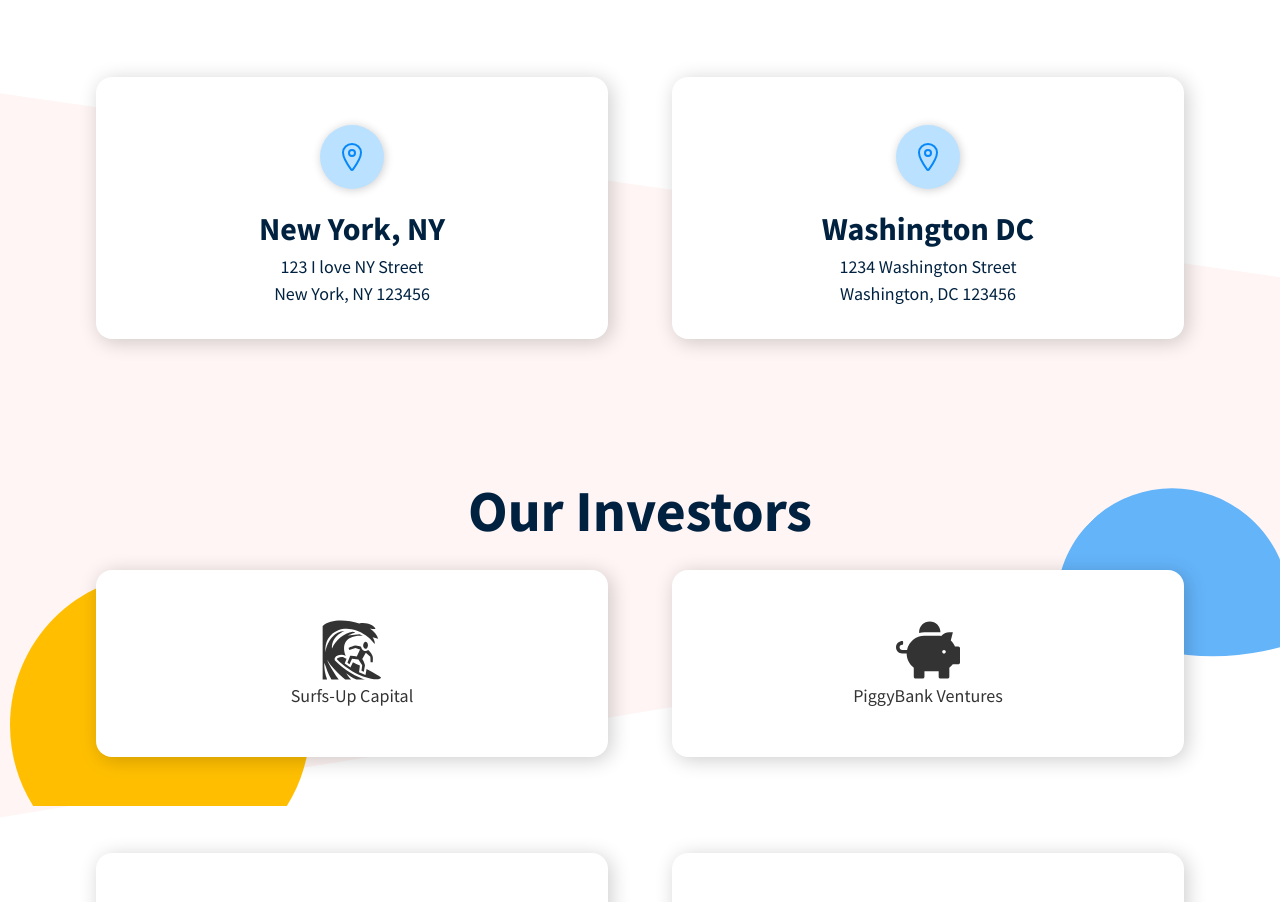
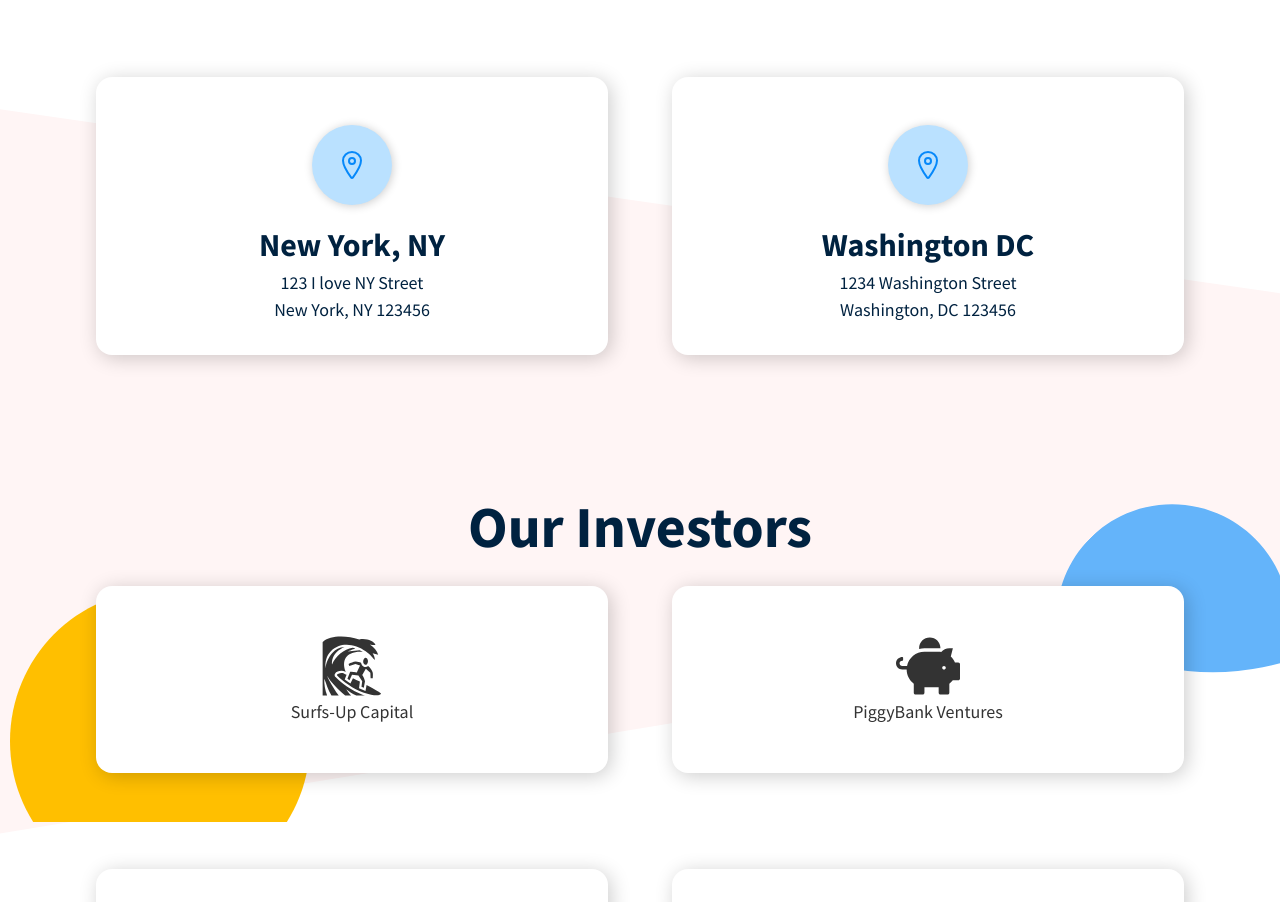
Before and after one commit to bobbyhalljr/raque-io, a React (Create React App) app: page / in a window 1280 px wide. Shown: the part 2280-3182 px from the top of the page. Built offline with nearby package versions, Linux system fonts and the light colour scheme.

Commit message:
styling fix in office section

```diff
--- a/src/sections/offices.js
+++ b/src/sections/offices.js
@@ -37,13 +37,12 @@ export default Offices;
 
 const IconContainer = styled.div`
     display: flex;
-    justify-content: flex-start;
+    justify-content: center;
     font-size: 2rem;
     border-radius: ${theme.borderRadius.circle};
     background: #bae1ff;
-    padding: 1rem;
+    padding: 1.5rem 1.5rem;
     margin: 1rem auto;
-    border-radius: 5rem;
     color: ${theme.color.primaryBlue};
     box-shadow: ${theme.boxShadow.cardSmall};
 `
```
